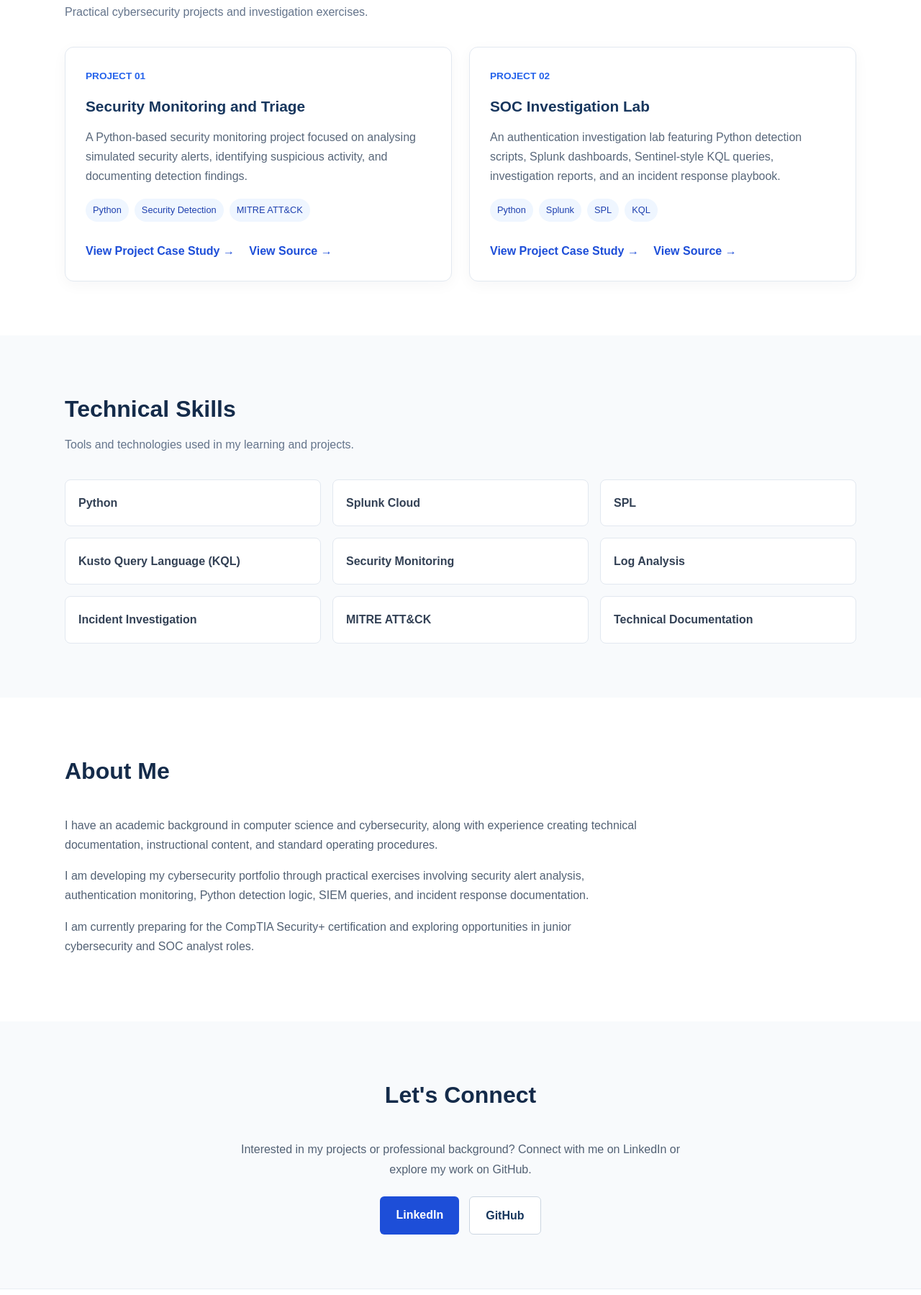
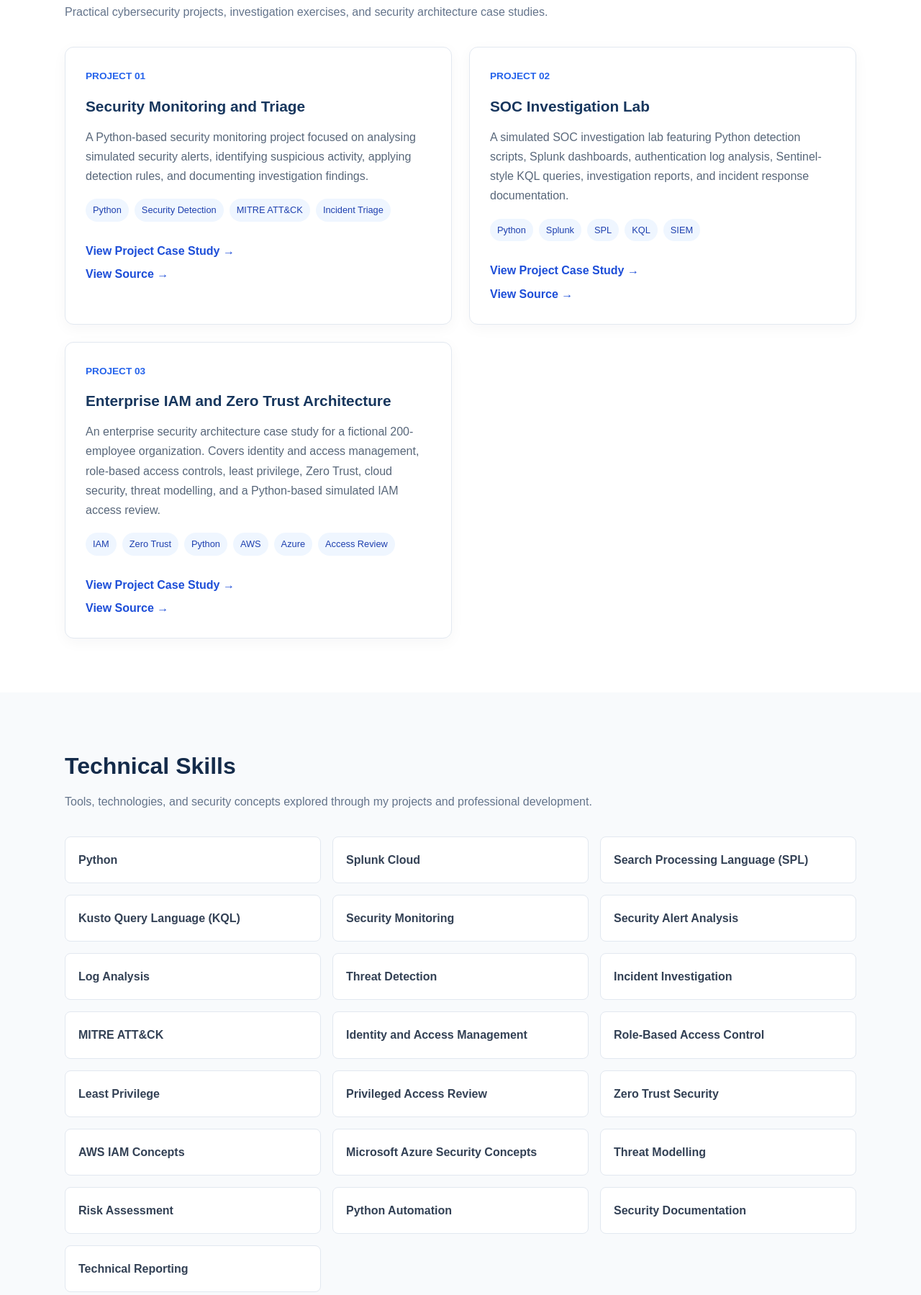
Before and after one commit to dogra9027-png/junior-cybersecurity-analyst-portfolio, a plain HTML site: page index.html in a window 1280 px wide. Shown: the part 782-2581 px from the top of the page at 72% size. Drawn offline with Linux system fonts and the light colour scheme.

Commit message:
Update index.html

```diff
--- a/index.html
+++ b/index.html
@@ -4,7 +4,7 @@
 <head>
     <meta charset="UTF-8">
     <meta name="viewport" content="width=device-width, initial-scale=1.0">
-    <meta name="description" content="Dimple Dogra's cybersecurity portfolio featuring Python security detection, SOC investigations, Splunk and incident response projects.">
+    <meta name="description" content="Dimple Dogra's cybersecurity portfolio featuring Python security detection, SOC investigations, Splunk, IAM, Zero Trust architecture and incident response projects.">
     <title>Dimple Dogra | Cybersecurity Portfolio</title>
 
     <style>
@@ -160,6 +160,8 @@
             padding: 28px;
             background: #ffffff;
             box-shadow: 0 5px 20px rgba(15, 23, 42, 0.04);
+            display: flex;
+            flex-direction: column;
         }
 
         .project-number {
@@ -301,6 +303,8 @@
 
 <main>
 
+    <!-- HERO SECTION -->
+
     <section class="hero" id="home">
         <div class="container">
             <div class="eyebrow">Cybersecurity Portfolio</div>
@@ -308,14 +312,17 @@
             <h1>Cybersecurity &amp; SOC Analyst Portfolio</h1>
 
             <p>
-                Hello, I'm Dimple Dogra. I am building practical
-                cybersecurity skills through hands-on projects in
-                security monitoring, Python detection, SIEM investigations,
+                Hello, I'm Dimple Dogra. I am developing practical
+                cybersecurity skills through projects involving security
+                monitoring, Python-based detection, SIEM investigations,
+                identity and access management, Zero Trust security,
                 and incident response.
             </p>
 
             <div class="buttons">
-                <a class="button primary" href="#projects">Explore Projects</a>
+                <a class="button primary" href="#projects">
+                    Explore Projects
+                </a>
 
                 <a class="button secondary"
                    href="https://github.com/dogra9027-png/junior-cybersecurity-analyst-portfolio"
@@ -326,14 +333,21 @@
         </div>
     </section>
 
+    <!-- PROJECTS SECTION -->
+
     <section id="projects">
         <div class="container">
             <div class="section-heading">
                 <h2>Featured Projects</h2>
-                <p>Practical cybersecurity projects and investigation exercises.</p>
+                <p>
+                    Practical cybersecurity projects, investigation exercises,
+                    and security architecture case studies.
+                </p>
             </div>
 
             <div class="project-grid">
+
+                <!-- PROJECT 01 -->
 
                 <article class="project-card">
                     <div class="project-number">PROJECT 01</div>
@@ -341,16 +355,17 @@
                     <h3>Security Monitoring and Triage</h3>
 
                     <p>
-                        A Python-based security monitoring project
-                        focused on analysing simulated security alerts,
-                        identifying suspicious activity, and documenting
-                        detection findings.
+                        A Python-based security monitoring project focused
+                        on analysing simulated security alerts, identifying
+                        suspicious activity, applying detection rules,
+                        and documenting investigation findings.
                     </p>
 
                     <div class="tags">
                         <span class="tag">Python</span>
                         <span class="tag">Security Detection</span>
                         <span class="tag">MITRE ATT&amp;CK</span>
+                        <span class="tag">Incident Triage</span>
                     </div>
 
                     <a class="project-link"
@@ -365,16 +380,19 @@
                     </a>
                 </article>
 
+                <!-- PROJECT 02 -->
+
                 <article class="project-card">
                     <div class="project-number">PROJECT 02</div>
 
                     <h3>SOC Investigation Lab</h3>
 
                     <p>
-                        An authentication investigation lab featuring
-                        Python detection scripts, Splunk dashboards,
-                        Sentinel-style KQL queries, investigation reports,
-                        and an incident response playbook.
+                        A simulated SOC investigation lab featuring Python
+                        detection scripts, Splunk dashboards, authentication
+                        log analysis, Sentinel-style KQL queries,
+                        investigation reports, and incident response
+                        documentation.
                     </p>
 
                     <div class="tags">
@@ -382,6 +400,7 @@
                         <span class="tag">Splunk</span>
                         <span class="tag">SPL</span>
                         <span class="tag">KQL</span>
+                        <span class="tag">SIEM</span>
                     </div>
 
                     <a class="project-link"
@@ -396,30 +415,87 @@
                     </a>
                 </article>
 
+                <!-- PROJECT 03 -->
+
+                <article class="project-card">
+                    <div class="project-number">PROJECT 03</div>
+
+                    <h3>Enterprise IAM and Zero Trust Architecture</h3>
+
+                    <p>
+                        An enterprise security architecture case study
+                        for a fictional 200-employee organization.
+                        Covers identity and access management, role-based
+                        access controls, least privilege, Zero Trust,
+                        cloud security, threat modelling, and a Python-based
+                        simulated IAM access review.
+                    </p>
+
+                    <div class="tags">
+                        <span class="tag">IAM</span>
+                        <span class="tag">Zero Trust</span>
+                        <span class="tag">Python</span>
+                        <span class="tag">AWS</span>
+                        <span class="tag">Azure</span>
+                        <span class="tag">Access Review</span>
+                    </div>
+
+                    <a class="project-link"
+                       href="projects/enterprise-iam-zero-trust.html">
+                        View Project Case Study →
+                    </a>
+
+                    <a class="project-link"
+                       href="https://github.com/dogra9027-png/junior-cybersecurity-analyst-portfolio/tree/main/03-enterprise-iam-zero-trust-architecture"
+                       target="_blank" rel="noopener noreferrer">
+                        View Source →
+                    </a>
+                </article>
+
             </div>
         </div>
     </section>
+
+    <!-- SKILLS SECTION -->
 
     <section class="skills-section" id="skills">
         <div class="container">
             <div class="section-heading">
                 <h2>Technical Skills</h2>
-                <p>Tools and technologies used in my learning and projects.</p>
+                <p>
+                    Tools, technologies, and security concepts explored
+                    through my projects and professional development.
+                </p>
             </div>
 
             <div class="skills-grid">
                 <div class="skill">Python</div>
                 <div class="skill">Splunk Cloud</div>
-                <div class="skill">SPL</div>
+                <div class="skill">Search Processing Language (SPL)</div>
                 <div class="skill">Kusto Query Language (KQL)</div>
                 <div class="skill">Security Monitoring</div>
+                <div class="skill">Security Alert Analysis</div>
                 <div class="skill">Log Analysis</div>
+                <div class="skill">Threat Detection</div>
                 <div class="skill">Incident Investigation</div>
                 <div class="skill">MITRE ATT&amp;CK</div>
-                <div class="skill">Technical Documentation</div>
+                <div class="skill">Identity and Access Management</div>
+                <div class="skill">Role-Based Access Control</div>
+                <div class="skill">Least Privilege</div>
+                <div class="skill">Privileged Access Review</div>
+                <div class="skill">Zero Trust Security</div>
+                <div class="skill">AWS IAM Concepts</div>
+                <div class="skill">Microsoft Azure Security Concepts</div>
+                <div class="skill">Threat Modelling</div>
+                <div class="skill">Risk Assessment</div>
+                <div class="skill">Python Automation</div>
+                <div class="skill">Security Documentation</div>
+                <div class="skill">Technical Reporting</div>
             </div>
         </div>
     </section>
+
+    <!-- ABOUT SECTION -->
 
     <section id="about">
         <div class="container">
@@ -430,26 +506,37 @@
             <div class="about-text">
                 <p>
                     I have an academic background in computer science
-                    and cybersecurity, along with experience creating
-                    technical documentation, instructional content,
-                    and standard operating procedures.
+                    and cybersecurity, along with professional experience
+                    in technical documentation, instructional content
+                    development, and standard operating procedures.
+                </p>
+
+                <p>
+                    My experience includes developing technical learning
+                    resources and documenting practical exercises involving
+                    cybersecurity and cloud technologies. I bring a strong
+                    foundation in structured documentation, analytical
+                    thinking, and communicating technical concepts clearly.
                 </p>
 
                 <p>
                     I am developing my cybersecurity portfolio through
                     practical exercises involving security alert analysis,
                     authentication monitoring, Python detection logic,
-                    SIEM queries, and incident response documentation.
+                    SIEM investigations, IAM access reviews, and
+                    security architecture design.
                 </p>
 
                 <p>
                     I am currently preparing for the CompTIA Security+
                     certification and exploring opportunities in
-                    junior cybersecurity and SOC analyst roles.
+                    junior cybersecurity analyst and SOC analyst roles.
                 </p>
             </div>
         </div>
     </section>
+
+    <!-- CONTACT SECTION -->
 
     <section class="contact-section" id="contact">
         <div class="container">
```
